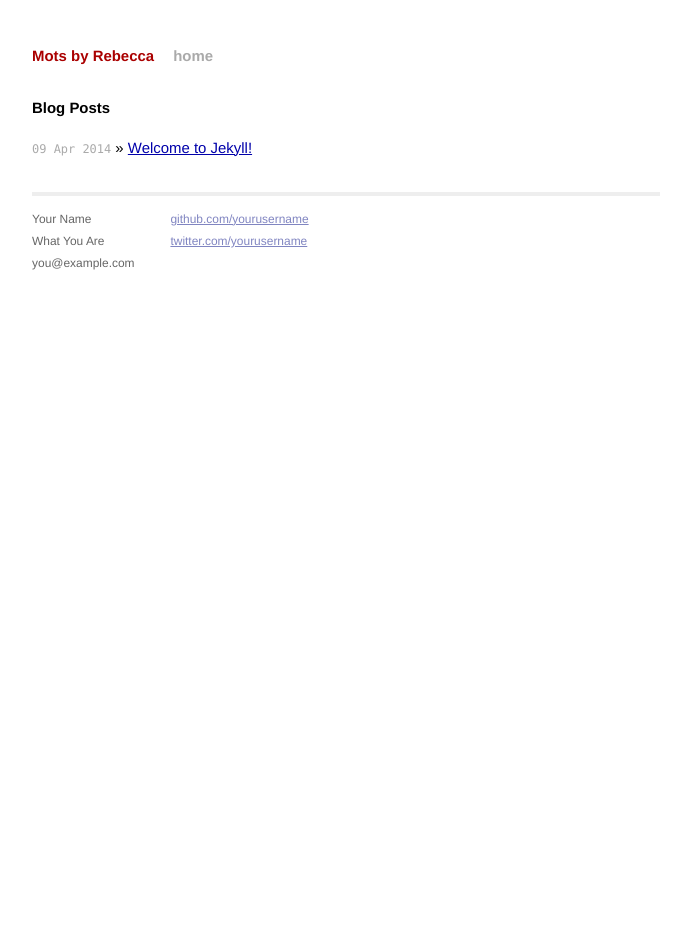
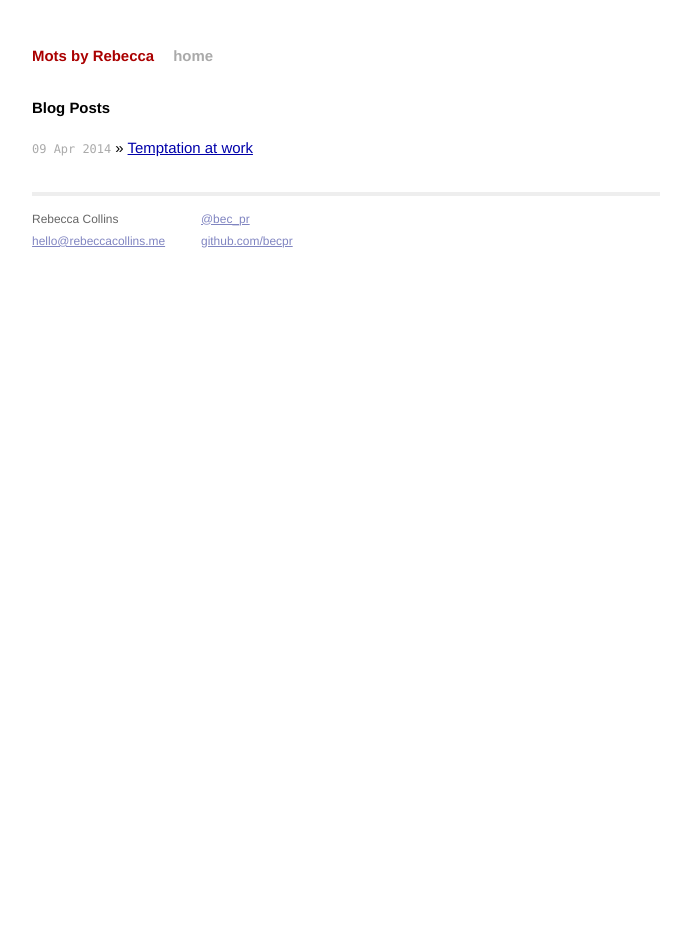
Before and after one commit to becpr/becpr.github.io, a Jekyll site: the page built from index.html, in a window 1280 px wide. Shown: the whole page, without its empty margins (294-985 px from the left). Built offline with Jekyll 4.4.1, drawn with Linux system fonts in a browser that asks for light colours; Markdown is read by kramdown in place of the engine named in the settings.

Commit message:
writes some words

```diff
--- a/_layouts/default.html
+++ b/_layouts/default.html
@@ -26,15 +26,14 @@
           <div class="footer">
             <div class="contact">
               <p>
-                Your Name<br />
-                What You Are<br />
-                you@example.com
+                Rebecca Collins<br />
+                <a href="mailto:hello@rebeccacollins.me">hello@rebeccacollins.me</a>
               </p>
             </div>
             <div class="contact">
               <p>
-                <a href="https://github.com/yourusername">github.com/yourusername</a><br />
-                <a href="https://twitter.com/yourusername">twitter.com/yourusername</a><br />
+                <a href="https://twitter.com/bec_pr">@bec_pr</a><br />
+                <a href="https://github.com/becpr">github.com/becpr</a><br />
               </p>
             </div>
           </div>
```
Also changed, not shown: _posts/2014-04-09-temptation-at-work.markdown (added, +40 -0 lines), _posts/2014-04-09-welcome-to-jekyll.markdown (deleted, +0 -24 lines).
